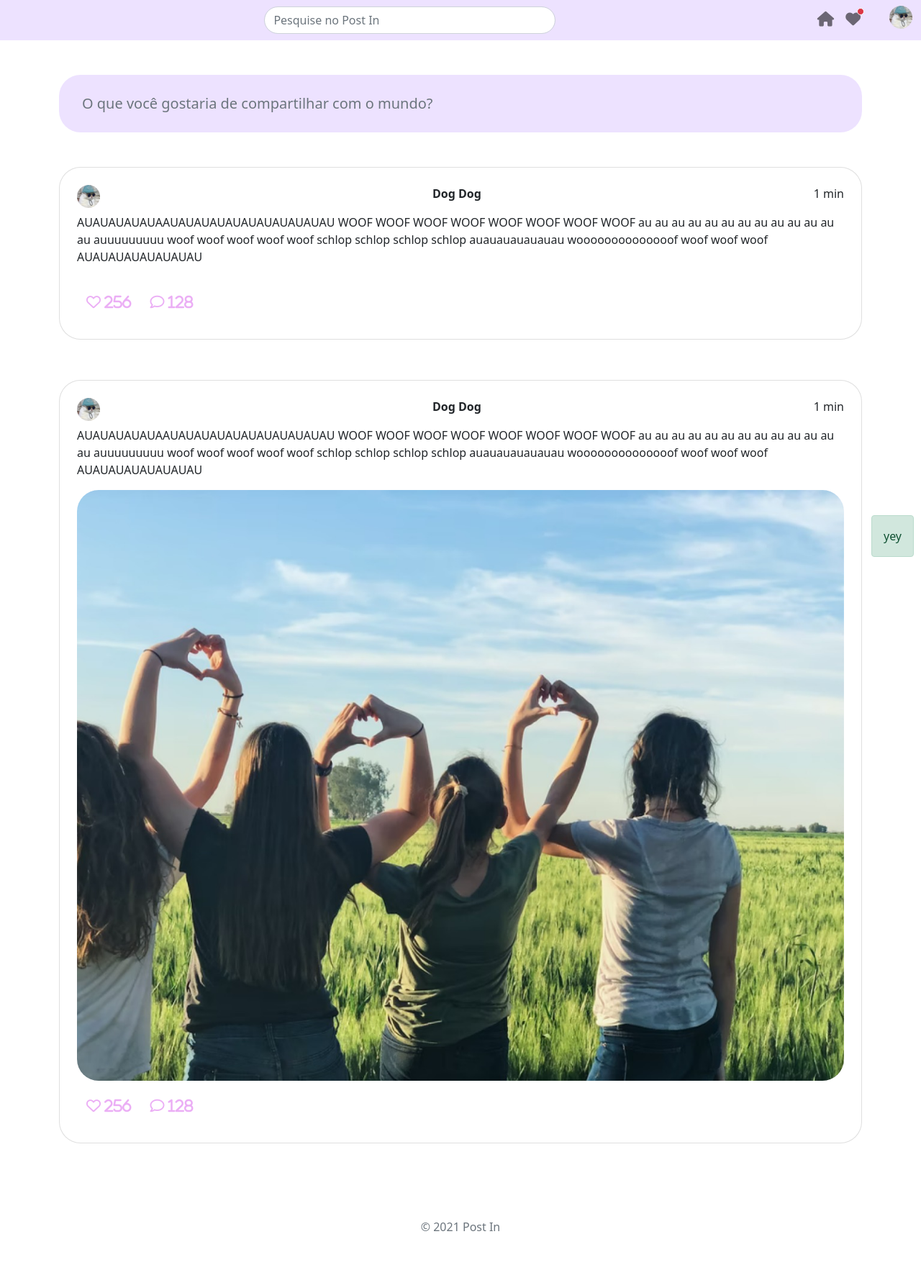
After one commit to otaviocap/projeto-es, a Django app: page /home/ in a window 1280 px wide. The commit adds this page. Shown: the whole page at 72% size. Run offline with Django 3.2, Linux system fonts and the light colour scheme; some libraries are stand-ins or nearby versions.

Commit message:
Adicionado as novas interfaces como templates

```diff
--- a/postin/urls.py
+++ b/postin/urls.py
@@ -22,14 +22,15 @@ from postin import settings
 
 def home_view(request):
     if request.user.is_authenticated:
-        return redirect('/home')
+        return redirect('home/')
     else:
-        return redirect('login')
+        return redirect('login/')
 
 urlpatterns = [
     path('', home_view),
     path('admin/', admin.site.urls),
     path('users/', include('users.urls')),
+    path('', include('posts.urls')),
 ]
 
 if settings.DEBUG:
--- /dev/null
+++ b/posts/urls.py
@@ -0,0 +1,9 @@
+from django.urls import path
+
+from . import views
+
+urlpatterns = [
+    path('home/', views.home, name="home"),
+    path('profile/', views.profile, name="profile"),
+    path('notifications/', views.profile, name="notifications"),
+]
--- a/posts/views.py
+++ b/posts/views.py
@@ -1,3 +1,38 @@
-from django.shortcuts import render
+from django.shortcuts import redirect, render
+from django.contrib import messages
 
-# Create your views here.
+posts = [
+	{
+		"profile": {
+			"name": "Dog Dog",
+			"image": "/media/default.jpg"
+		},
+		"date": "1 min",
+		"content": "AUAUAUAUAUAAUAUAUAUAUAUAUAUAUAUAU WOOF WOOF WOOF WOOF WOOF WOOF WOOF WOOF au au au au au au au au au au au au au auuuuuuuuu woof woof woof woof woof schlop schlop schlop schlop auauauauauauau woooooooooooooof woof woof woof AUAUAUAUAUAUAUAU",
+		"likes":256,
+		"comments":128
+	},
+	{
+		"profile": {
+			"name": "Dog Dog",
+			"image": "/media/default.jpg"
+		},
+		"date": "1 min",
+		"image": "/static/images/bg.jpeg",
+		"content": "AUAUAUAUAUAAUAUAUAUAUAUAUAUAUAUAU WOOF WOOF WOOF WOOF WOOF WOOF WOOF WOOF au au au au au au au au au au au au au auuuuuuuuu woof woof woof woof woof schlop schlop schlop schlop auauauauauauau woooooooooooooof woof woof woof AUAUAUAUAUAUAUAU",
+		"likes":256,
+		"comments":128
+	},
+]
+
+def home(request):
+	messages.success(request, "yey")
+	return render(request, 'posts/home.html', {"posts": posts})
+
+def profile(request):
+	messages.success(request, "yey")
+	return render(request, 'posts/profile.html', {"posts": posts})
+
+def notifications(request):
+	messages.success(request, "yey")
+	return render(request, 'posts/profile.html')
--- a/templates/base.html
+++ b/templates/base.html
@@ -32,13 +32,14 @@
 
 	<link rel="icon" type="image/png" href="{% static 'favicon.ico' %}"/>
 	<link rel="stylesheet" type="text/css" href="{% static 'css/all.css' %}">
+
 	{% if title %}
 		<title> {{ title }} | Post In </title>
 	{% else %}
 		<title> Post In </title>
 	{% endif %}
 </head>
-<body style="background-color: #666666;">
+<body>
 	{% block content %}
 	{% endblock content %}
 
--- /dev/null
+++ b/templates/posts/base.html
@@ -0,0 +1,41 @@
+{% extends 'base.html' %}
+{% load crispy_forms_tags %}
+{% load static %}
+
+{% block content %}
+ <nav class="navbar navbar-expand navbar-light"style="background-color: #EDE2FF; color: white;" aria-label="Second navbar example">
+    <div class="container-fluid">
+
+        <span class="me-auto"></span>
+
+        <form class="me-auto">
+          <input class="form-control" style="padding-right: 10rem; border-radius: 35rem" type="text" placeholder="Pesquise no Post In" aria-label="Search">
+        </form>
+
+        <ul class="navbar-nav">
+          <li class="nav-item">
+            <a class="nav-link" aria-current="page" href="{% url 'home' %}"><span class="fas fa-home" style="font-size:1.3rem"></span></a>
+          </li>
+          <li class="nav-item">
+            <a class="nav-link" aria-current="page" href="{% url 'notifications' %}">
+              <span class="fas fa-heart" style="font-size:1.3rem"></span>
+              <span class="position-absolute top-30 start-70 translate-middle p-1 bg-danger border border-light rounded-circle"></span>
+            </a>
+          </li>
+          <li class="nav-item" style="padding-left: 2rem">
+            <a class="d-flex justify-content-center" href="{% url 'profile' %}">
+              <img src="/media/default.jpg" class="rounded-circle" style="width: 32px">
+            </a>
+          </li>
+        </ul>
+      </div>
+    </div>
+  </nav>
+  <div class="container d-flex justify-content-center flex-column align-items-center">
+	{% block extra %}{% endblock extra %}
+  </div>
+
+  <footer class="my-5 pt-5 text-muted text-center text-small">
+    <p class="mb-1">&copy; 2021 Post In</p>
+  </footer>
+{% endblock content %}
--- /dev/null
+++ b/templates/posts/home.html
@@ -0,0 +1,19 @@
+{% extends 'posts/base.html' %}
+{% load crispy_forms_tags %}
+{% load static %}
+
+{% block extra %}
+
+  <div class="container-fluid p-3 mt-5" style="background-color: #EDE2FF; color: white; border-radius: 30px;">
+    <input
+      type="text"
+      placeholder="O que você gostaria de compartilhar com o mundo?"
+      style="border: none;"
+      class="form-control form-control-lg bg-transparent"
+    >
+    </input>
+  </div>
+
+  {% include 'posts/posts.html' %}
+
+{% endblock extra %}
--- /dev/null
+++ b/templates/posts/posts.html
@@ -0,0 +1,31 @@
+{% for post in posts %}
+<div class="container-fluid card mt-5 mb-2 p-4" style="border-radius: 30px;">
+	<div class="d-flex flex-column">
+	<div class="d-flex justify-content-between">
+		<img src="{{ post.profile.image }}" class="rounded-circle align-self-start" style="width:32px">
+
+		<b>{{ post.profile.name }}</b>
+
+		<p>{{ post.date }}</p>
+	</div>
+
+	<p>{{post.content}}</p>
+
+	{% if post.image %}
+		<div class="d-flex flex-row">
+		<img src="{{ post.image }}" class="img-fluid" style="border-radius: 30px">
+		</div>
+	{% endif %}
+	<form class="d-flex flex-row mt-3">
+		<button type="button" class="btn">
+		<span class="fa fa-heart h5" style="color: #ebaef5"> {{post.likes}}</span>
+		</button>
+
+		<button type="button" class="btn">
+		<i class="fa fa-comment h5" style="color: #ebaef5"> {{post.comments}}</i>
+		</button>
+	</form>
+	</div>
+</div>
+
+{% endfor %}
```
Also changed, not shown: templates/posts/profile.html (added, +17 -0 lines).
